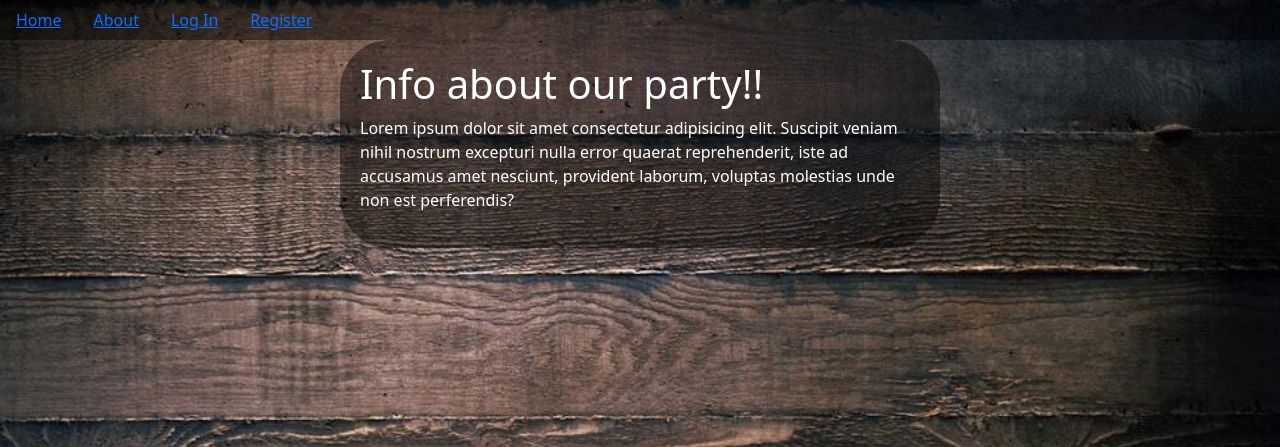
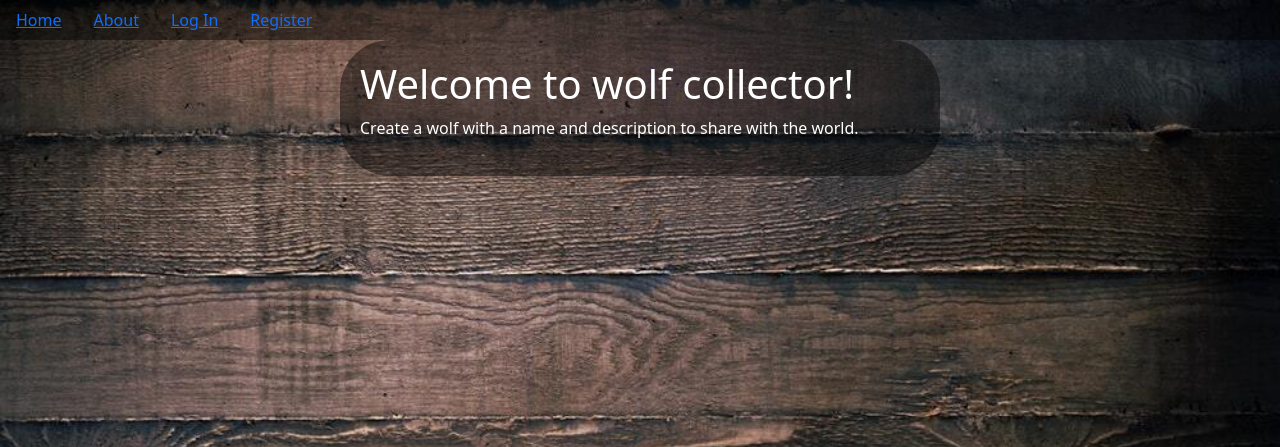
Before and after one commit to wolfsige/Collector, a Flask app: page / in a window 1280 px wide. Shown: the top 447 px of the page. Run offline with Flask 2, Linux system fonts and the light colour scheme; parts of the project's set-up code (start-up, migrations or seed data) failed here and were passed over.

Commit message:
fix info page

```diff
--- a/myapp/__init__.py
+++ b/myapp/__init__.py
@@ -18,8 +18,8 @@ app.config['SECRET_KEY'] = os.getenv('SECRET_KEY')
 
 
 # set up connection to db
-# app.config['SQLALCHEMY_DATABASE_URI'] = "postgresql://localhost:5432/unit4"
-app.config['SQLALCHEMY_DATABASE_URI'] = os.getenv('DATABASE_URL').replace("://", "ql://", 1)
+app.config['SQLALCHEMY_DATABASE_URI'] = "postgresql://localhost:5432/unit4"
+# app.config['SQLALCHEMY_DATABASE_URI'] = os.getenv('DATABASE_URL').replace("://", "ql://", 1)
 
 app.config['SQLALCHEMY_TRACK_MODIFICATIONS'] = False
 
--- a/myapp/templates/base.html
+++ b/myapp/templates/base.html
@@ -4,6 +4,9 @@
     <link href="https://cdn.jsdelivr.net/npm/bootstrap@5.1.3/dist/css/bootstrap.min.css" rel="stylesheet" integrity="sha384-1BmE4kWBq78iYhFldvKuhfTAU6auU8tT94WrHftjDbrCEXSU1oBoqyl2QvZ6jIW3" crossorigin="anonymous">
     <link rel="stylesheet" href="../static/bodybacground.css">
     <link rel="stylesheet" href="../static/nav.css">
+
+    <link rel="shortcut icon" href="{{ url_for('static', filename='favicon.ico') }}">
+
     <script defer src="https://cdn.jsdelivr.net/npm/bootstrap@5.1.3/dist/js/bootstrap.bundle.min.js" integrity="sha384-ka7Sk0Gln4gmtz2MlQnikT1wXgYsOg+OMhuP+IlRH9sENBO0LRn5q+8nbTov4+1p" crossorigin="anonymous"></script>
     <meta charset="UTF-8">
     <meta http-equiv="X-UA-Compatible" content="IE=edge">
--- a/myapp/templates/info.html
+++ b/myapp/templates/info.html
@@ -2,8 +2,8 @@
 {% block content %}
 <link rel="stylesheet" href="../static/about.css">
     <div class="jumbotron">
-        <h1>Info about our party!!</h1>
-        <p>Lorem ipsum dolor sit amet consectetur adipisicing elit. Suscipit veniam nihil nostrum excepturi nulla error quaerat reprehenderit, iste ad accusamus amet nesciunt, provident laborum, voluptas molestias unde non est perferendis?</p>
+        <h1>Welcome to wolf collector!</h1>
+        <p>Create a wolf with a name and description to share with the world.</p>
     </div>
 
 {% endblock %}
```
Also changed, not shown: myapp/static/favicon.ico (added).
